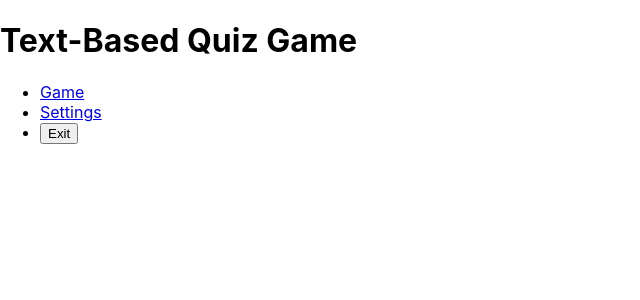
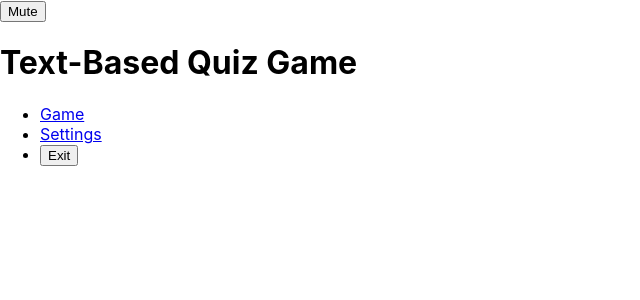
Before and after one commit to Sczeam/my-game-project, a React (Create React App) app: page / in a window 1280 px wide. Shown: the top 300 px of the page, without its empty margins (0-640 px from the left). Built offline with nearby package versions, Linux system fonts and the light colour scheme.

Commit message:
bg-music-done

```diff
--- /dev/null
+++ b/src/components/BackgroundMusic.js
@@ -0,0 +1,21 @@
+import React, { useState } from "react";
+import backgroundMusic from "../assets/bgmusic.mp3";
+
+const BackgroundMusic = () => {
+  const [isMusicPlaying, setIsMusicPlaying] = useState(true);
+
+  const toggleMusic = () => {
+    setIsMusicPlaying(!isMusicPlaying);
+  };
+
+  return (
+    <div>
+      <button onClick={toggleMusic}>
+        {isMusicPlaying ? "Mute" : "Unmute"}
+      </button>
+      {isMusicPlaying && <audio src={backgroundMusic} autoPlay loop />}
+    </div>
+  );
+};
+
+export default BackgroundMusic;
--- a/src/components/Game.js
+++ b/src/components/Game.js
@@ -1,6 +1,7 @@
 // Game.js
 import React, { useState, useEffect } from "react";
 import quizData from "../quizData.json";
+import BackgroundMusic from "./BackgroundMusic";
 
 const Game = () => {
   const [allQuestions, setAllQuestions] = useState([]);
@@ -82,6 +83,7 @@ const Game = () => {
       ) : (
         currentQuestion && (
           <div>
+            <BackgroundMusic />
             <h2>Question: {currentQuestion.question}</h2>
             <ul>
               {currentQuestion.options.map((option, index) => (
--- a/src/components/MainMenu.js
+++ b/src/components/MainMenu.js
@@ -1,10 +1,12 @@
-// components/MainMenu.js
+// MainMenu.js
 import React from "react";
 import { Link } from "react-router-dom";
+import BackgroundMusic from "./BackgroundMusic";
 
 const MainMenu = () => {
   return (
     <div className="main-menu">
+      <BackgroundMusic />
       <h1>Text-Based Quiz Game</h1>
       <ul>
         <li>
```
Also changed, not shown: 1 other file (tests, documents, lock files or other folders).
